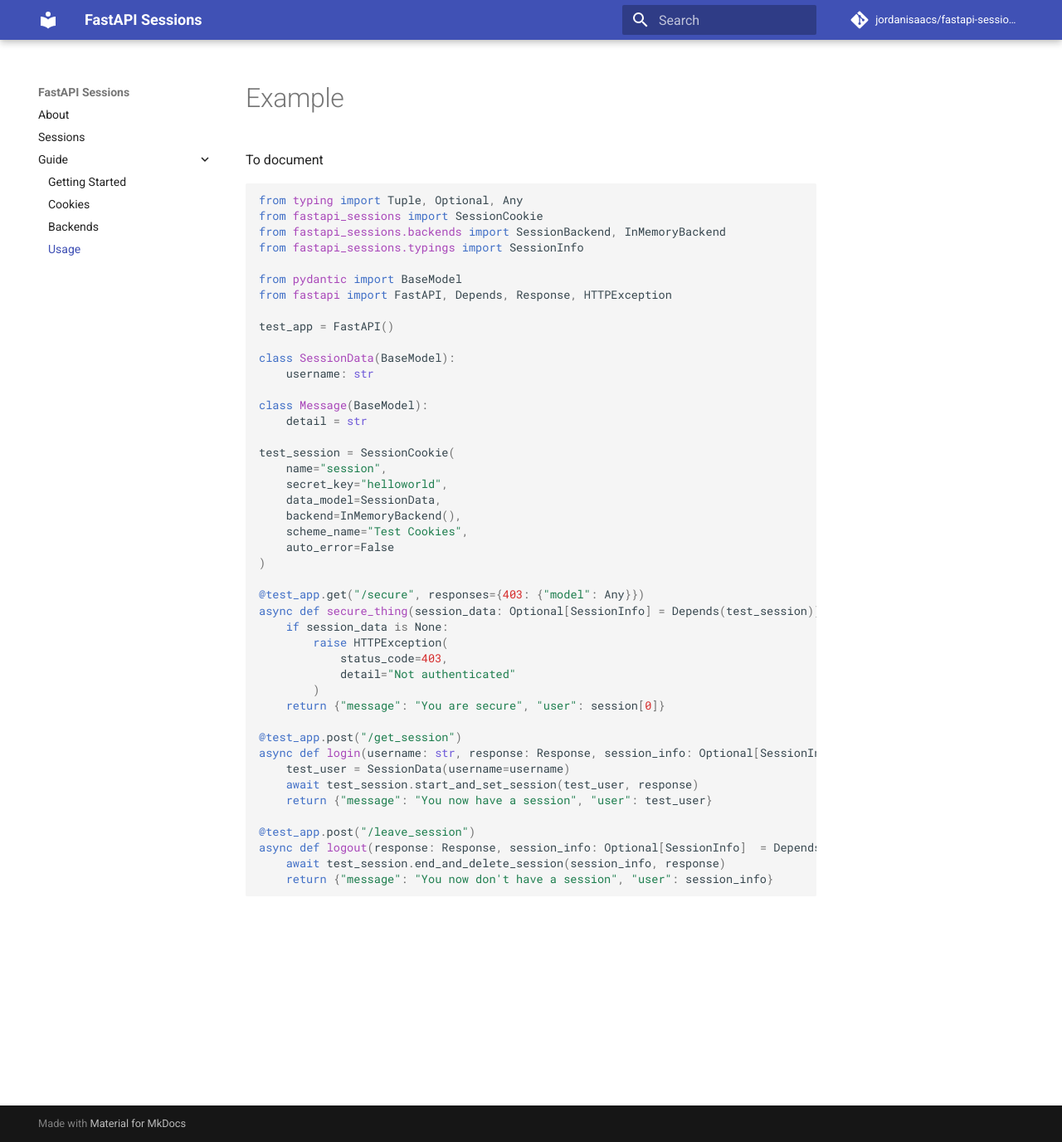
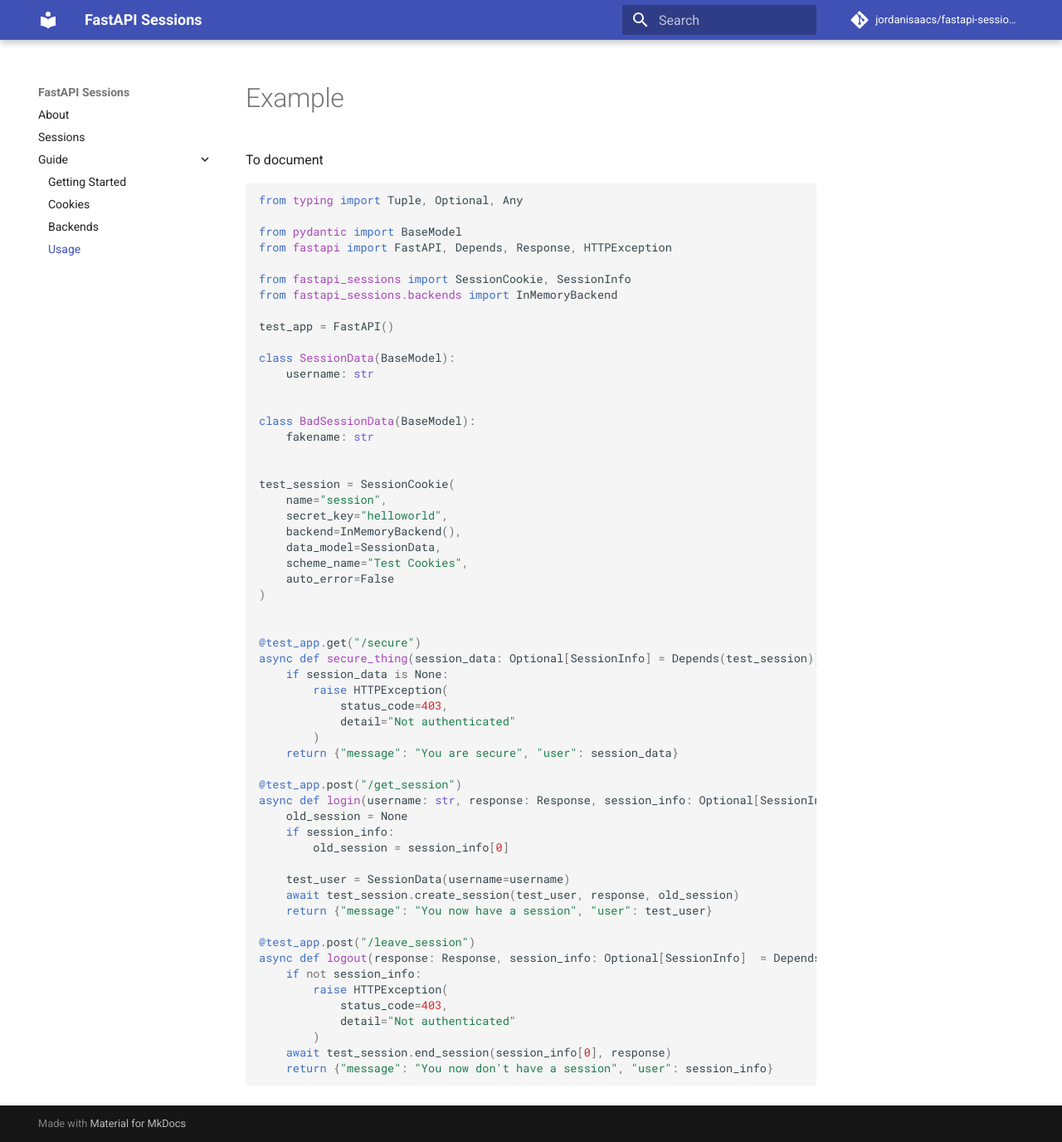
Before and after one commit to jordanisaacs/fastapi-sessions, an MkDocs documentation site: the page built from docs/guide/usage.md, in a window 1280 px wide and 1376 px high. Shown: the whole window at 83% size. Built offline with MkDocs 1.6.1 and Material for MkDocs 9.7.7, drawn with Linux system fonts in a browser that asks for light colours; comment, search, counter and statistics services are not loaded.

Commit message:
updated usage.md

````diff
--- a/docs/guide/usage.md
+++ b/docs/guide/usage.md
@@ -4,47 +4,59 @@
 
 ```python
 from typing import Tuple, Optional, Any
-from fastapi_sessions import SessionCookie
-from fastapi_sessions.backends import SessionBackend, InMemoryBackend
-from fastapi_sessions.typings import SessionInfo
 
 from pydantic import BaseModel
 from fastapi import FastAPI, Depends, Response, HTTPException
+
+from fastapi_sessions import SessionCookie, SessionInfo
+from fastapi_sessions.backends import InMemoryBackend
 
 test_app = FastAPI()
 
 class SessionData(BaseModel):
     username: str
 
-class Message(BaseModel):
-    detail = str
+
+class BadSessionData(BaseModel):
+    fakename: str
+
 
 test_session = SessionCookie(
     name="session",
     secret_key="helloworld",
+    backend=InMemoryBackend(),
     data_model=SessionData,
-    backend=InMemoryBackend(),
     scheme_name="Test Cookies",
     auto_error=False
 )
 
-@test_app.get("/secure", responses={403: {"model": Any}})
+
+@test_app.get("/secure")
 async def secure_thing(session_data: Optional[SessionInfo] = Depends(test_session)):
     if session_data is None:
         raise HTTPException(
             status_code=403,
             detail="Not authenticated"
         )
-    return {"message": "You are secure", "user": session[0]}
+    return {"message": "You are secure", "user": session_data}
 
 @test_app.post("/get_session")
 async def login(username: str, response: Response, session_info: Optional[SessionInfo] = Depends(test_session)):
+    old_session = None
+    if session_info:
+        old_session = session_info[0]
+
     test_user = SessionData(username=username)
-    await test_session.start_and_set_session(test_user, response)
+    await test_session.create_session(test_user, response, old_session)
     return {"message": "You now have a session", "user": test_user}
 
 @test_app.post("/leave_session")
 async def logout(response: Response, session_info: Optional[SessionInfo]  = Depends(test_session)):
-    await test_session.end_and_delete_session(session_info, response)
+    if not session_info:
+        raise HTTPException(
+            status_code=403,
+            detail="Not authenticated"
+        )
+    await test_session.end_session(session_info[0], response)
     return {"message": "You now don't have a session", "user": session_info}
 ```
````
